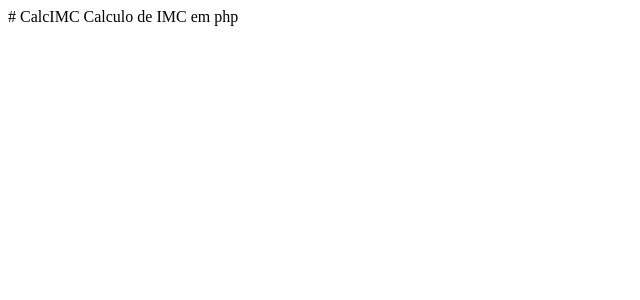
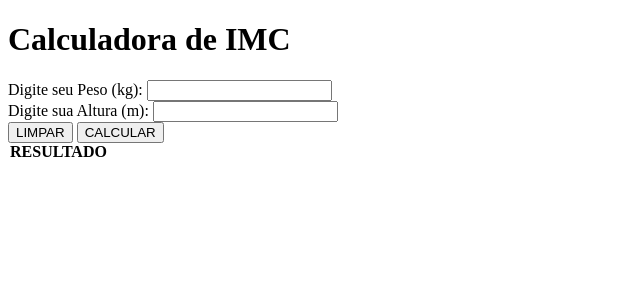
Before and after one commit to Manoelah20/CalcIMC, a PHP site: page / in a window 1280 px wide. Shown: the top 300 px of the page, without its empty margins (0-640 px from the left). Run offline with PHP 8.4, Linux system fonts and the light colour scheme.

Commit message:
index.php
Código php

```diff
--- a/index.php
+++ b/index.php
@@ -1,2 +1,58 @@
-# CalcIMC
-Calculo de IMC em php
+<!DOCTYPE html>
+<html lang="pt-br">
+<head>
+    <meta charset="UTF-8">
+    <meta http-equiv="X-UA-Compatible" content="IE=edge">
+    <meta name="viewport" content="width=device-width, initial-scale=1.0">
+    <title>Cálculo do IMC</title>
+    <link rel="stylesheet" href="https://cdn.jsdelivr.net/npm/bootstrap-icons@1.11.3/font/bootstrap-icons.min.css">
+    <link rel="stylesheet" href="style.css">
+</head>
+<body>
+<div class="container">
+    <h1>Calculadora de IMC</h1>
+    <form method="post" action="">
+        <div class="inputBox">
+            <label for="peso" class="labelInput">Digite seu Peso (kg):</label>
+            <input type="text" name="peso" id="peso" class="inputUser" required>
+        </div>
+        <div class="inputBox">
+            <label for="altura" class="labelInput">Digite sua Altura (m):</label>
+            <input type="text" name="altura" id="altura" class="inputUser" required>
+        </div>
+        <input type="reset" id="reset" name="reset" value="LIMPAR">
+        <input type="submit" id="submit" name="submit" value="CALCULAR">
+    </form>
+</div>
+<div class="box">
+    <legend><b>RESULTADO</b></legend>
+    <?php
+    if ($_SERVER["REQUEST_METHOD"] == "POST") {
+        $peso = isset($_POST["peso"]) ? $_POST["peso"] : 0;
+        $altura = isset($_POST["altura"]) ? $_POST["altura"] : 0;
+
+        if ($peso > 0 && $altura > 0) {
+            $imc = $peso / ($altura * $altura);
+            $imc = number_format($imc, 2);
+
+            if ($imc <= 18.5) {
+                echo "Você está em estado de Magreza, procure uma nutricionista. Seu IMC é: $imc";
+            } elseif ($imc > 18.5 && $imc <= 24.9) {
+                echo "Você está Saudável, continue assim. Seu IMC é: $imc";
+            } elseif ($imc > 25.0 && $imc <= 29.9) {
+                echo "Você está com Sobrepeso, procure uma nutricionista. Seu IMC é: $imc";
+            } elseif ($imc >= 30.0 && $imc < 34.9) {
+                echo "Você está com Obesidade Grau I, procure uma nutricionista. Seu IMC é: $imc";
+            } elseif ($imc >= 35.0 && $imc <= 39.9) {
+                echo "Você está com Obesidade Grau II, procure uma nutricionista. Seu IMC é: $imc";
+            } else {
+                echo "Você está com Obesidade Grau III (mórbida), procure uma nutricionista. Seu IMC é: $imc";
+            }
+        } else {
+            echo "Por favor, insira valores válidos.";
+        }
+    }
+    ?>
+</div>
+</body>
+</html>
```
